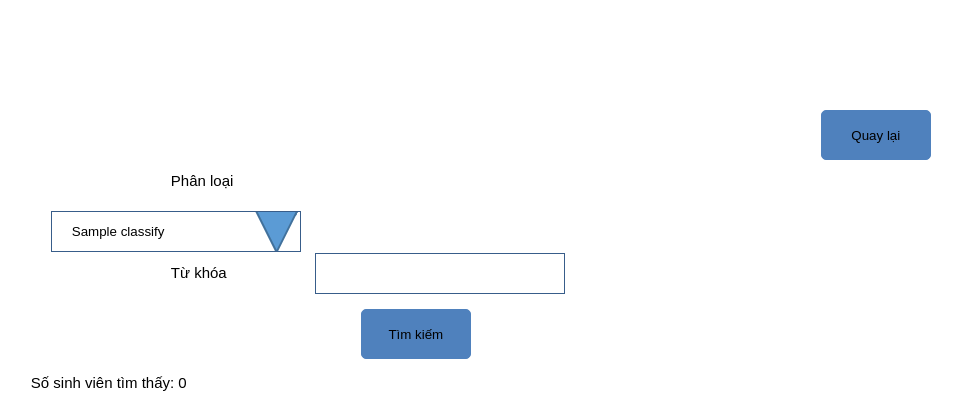
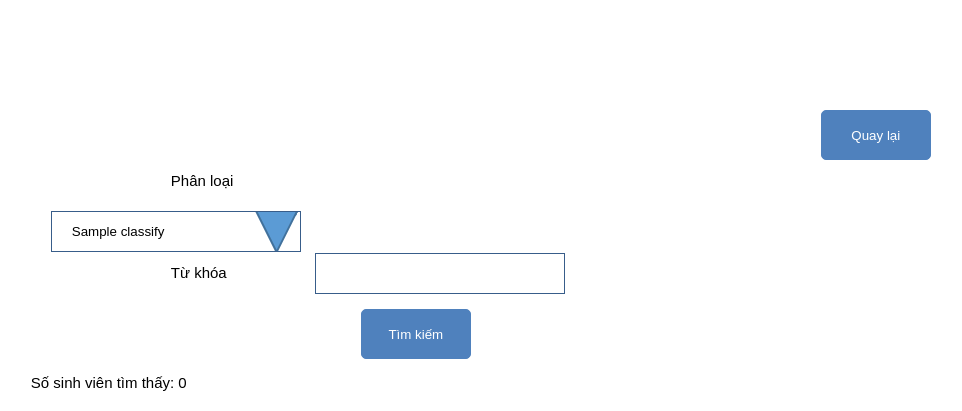
Before and after one commit to maih1/-No5_quan_ly_su_kien, a PHP site: template app/view/UserSearchView.php in a window 1280 px wide. Shown: the top 411 px of the page, without its empty margins (230-1192 px from the left). Run offline with PHP 8.4, Linux system fonts and the light colour scheme; the template is opened without the code that fills it: most values are stand-ins (such as "Sample title", 1, 10 or a date in 2020).

Commit message:
edit word color

```diff
--- a/web/css/UserSearchView.css
+++ b/web/css/UserSearchView.css
@@ -52,7 +52,7 @@ select {
     margin-left: 330px;
     width: 110px;
     height: 50px;
-    color: rgb(0, 0, 0);
+    color: white;
     padding: 10px;
     background-color: #4f81bd;
     border:1px solid #4f81bd;
@@ -61,7 +61,7 @@ select {
 }
 
 #search:hover {
-    background-color: #e4f6ff;
+    background-color: #629de4;
   }
 
 table {
@@ -86,6 +86,7 @@ th {
     border: 1px solid #385D8A;
     width: 55px;
     height: 25px;
+    color: white;
     margin-left: 4px;
     font-size: small;
 }
@@ -94,7 +95,7 @@ th {
     margin-left: 790px;
     width: 110px;
     height: 50px;
-    color: rgb(0, 0, 0);
+    color: white;
     padding: 10px;
     background-color: #4f81bd;
     border:1px solid #4f81bd;
@@ -103,5 +104,5 @@ th {
 }
 
 #back:hover {
-    background-color: #e4f6ff;
+    background-color: #629de4;
   }
```
